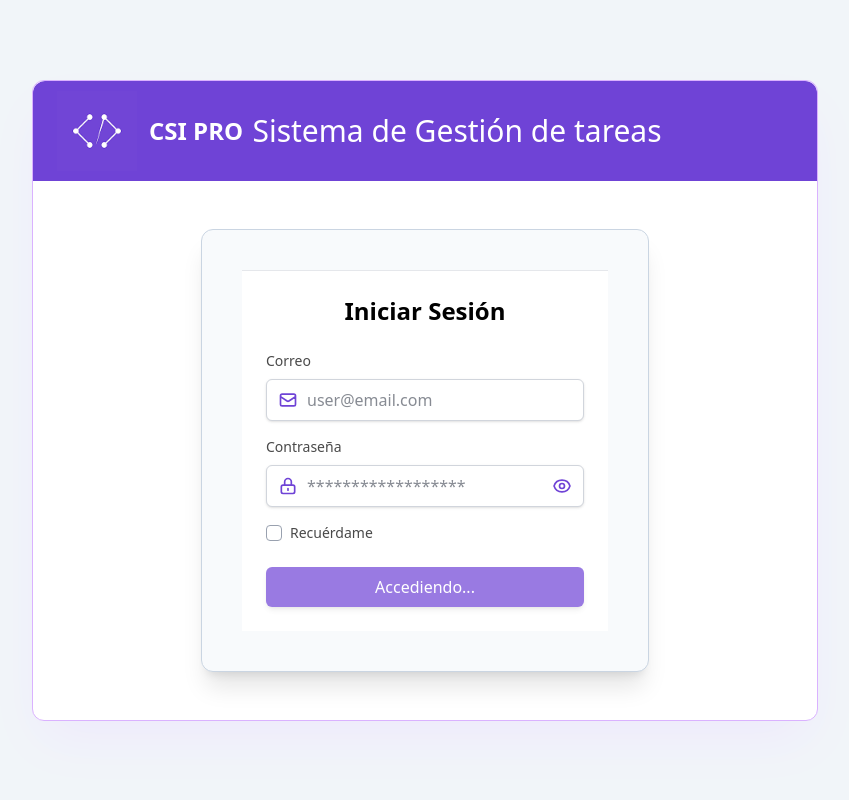
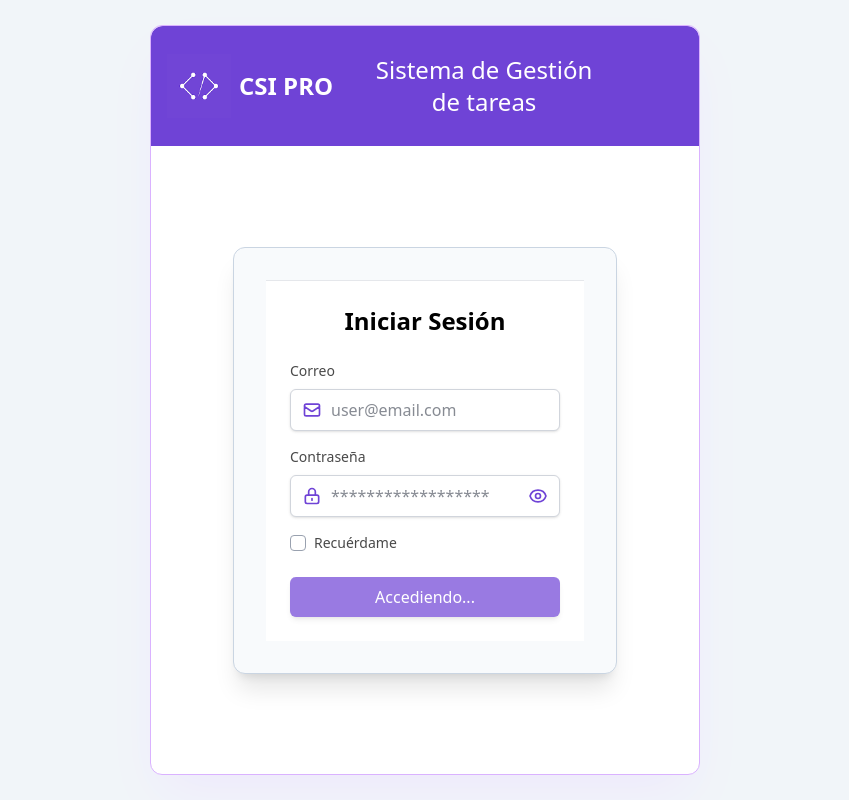
Before and after one commit to jonatansilva22/gestor_proyectos_csi_front, a React (Vite) app: page / in a window 1280 px wide. Shown: the whole page, without its empty margins (215-1064 px from the left). Built offline with nearby package versions, Linux system fonts and the light colour scheme; no server answers.

Commit message:
Actualización de login Login.tsx
Este es el diseño menos achatado xd

```diff
--- a/src/pages/Login.tsx
+++ b/src/pages/Login.tsx
@@ -19,39 +19,40 @@ const Login: React.FC = () => {
 
   return (
     <div className={`min-h-screen flex items-center justify-center p-4 ${
-      darkMode ? 'bg-[#1A0F30]' : 'bg-slate-100' // Softer page backgrounds
+      darkMode ? 'bg-[#1A0F30]' : 'bg-slate-100' // Fondos de página más suaves
     }`}>
-      <div className={`w-[786px] max-w-full min-h-[600px] overflow-hidden rounded-xl border flex flex-col ${ // Increased rounding
+      <div className={`w-[550px] max-w-full min-h-[750px] overflow-hidden rounded-xl border flex flex-col ${ // Ancho reducido y altura aumentada
         darkMode
-          ? 'bg-[#3A2B5A] border-purple-700/40 shadow-2xl shadow-purple-900/30' // Dark theme container: refined shadow
-          : 'bg-white border-purple-300 shadow-2xl shadow-purple-200/40' // Light theme container: softer border, refined shadow
+          ? 'bg-[#3A2B5A] border-purple-700/40 shadow-2xl shadow-purple-900/30' // Tema oscuro: sombra refinada
+          : 'bg-white border-purple-300 shadow-2xl shadow-purple-200/40' // Tema claro: borde más suave, sombra refinada
       }`}>
-        {/* Header */}
-        <div className="bg-[#6F43D6] w-full h-[100px] flex items-center px-6 relative flex-shrink-0 rounded-t-xl"> {/* Added rounded-t-xl */}
-          {/* Logo del CSI y el texto a la izquierda */}
+        {/* Encabezado */}
+        <div className="bg-[#6F43D6] w-full h-[120px] flex items-center px-4 relative flex-shrink-0 rounded-t-xl"> {/* Removido justify-center */}
+          {/* Logo del CSI pegados a la izquierda */}
           <div className="flex items-center text-white">
             <img
               src={logo}
               alt="CSI PRO Logo"
-              className="h-16 w-16 sm:h-20 sm:w-20 mr-2 sm:mr-3" // Slightly smaller logo on very small screens
+              className="h-14 w-14 sm:h-16 sm:w-16 mr-2" // Logo ligeramente más pequeño para el contenedor más estrecho
             />
-            <span className="font-bold text-xl sm:text-2xl">CSI PRO</span> {/* Responsive text size */}
+            <span className="font-bold text-xl sm:text-2xl">CSI PRO</span> {/* Sin margen derecho */}
           </div>
 
-          {/* Sistema de Gestión centrado y ligeramente a la derecha */}
-          <div className="absolute inset-0 flex items-center justify-center text-white pointer-events-none">
-            <span className="text-2xl sm:text-3xl font-medium transform sm:translate-x-8"> {/* Responsive text and transform */}
-              Sistema de Gestión de tareas
-            </span>
+          {/* Sistema de gestión centrado en el espacio restante */}
+          <div className="flex-1 flex justify-center -ml-12"> {/* Movido un poco hacia la izquierda */}
+            <div className="flex flex-col text-xl sm:text-2xl font-medium text-white text-center"> {/* Centrado */}
+              <span>Sistema de Gestión</span>
+              <span>de tareas</span>
+            </div>
           </div>
         </div>
 
-        {/* Contenedor del LoginForm con espacio extra */}
-        <div className="flex-1 flex items-center justify-center py-8 sm:py-12 px-6">
-          <div className={`w-full max-w-md p-8 sm:p-10 rounded-xl border ${ // Increased padding and rounding
+        {/* Contenedor del LoginForm con más espacio vertical */}
+        <div className="flex-1 flex items-center justify-center py-12 sm:py-16 px-4"> {/* Padding horizontal reducido */}
+          <div className={`w-full max-w-sm p-6 sm:p-8 rounded-xl border ${ // Ancho máximo reducido y padding ajustado
             darkMode
-              ? 'bg-[#2A1B4A] border-purple-600/50 shadow-xl' // Dark theme form area: refined border, stronger shadow
-              : 'bg-slate-50 border-slate-300 shadow-xl' // Light theme form area: cooler gray, distinct border, stronger shadow
+              ? 'bg-[#2A1B4A] border-purple-600/50 shadow-xl' // Tema oscuro: borde refinado, sombra más fuerte
+              : 'bg-slate-50 border-slate-300 shadow-xl' // Tema claro: gris más frío, borde distinto, sombra más fuerte
           }`}>
             <LoginForm />
           </div>
```
